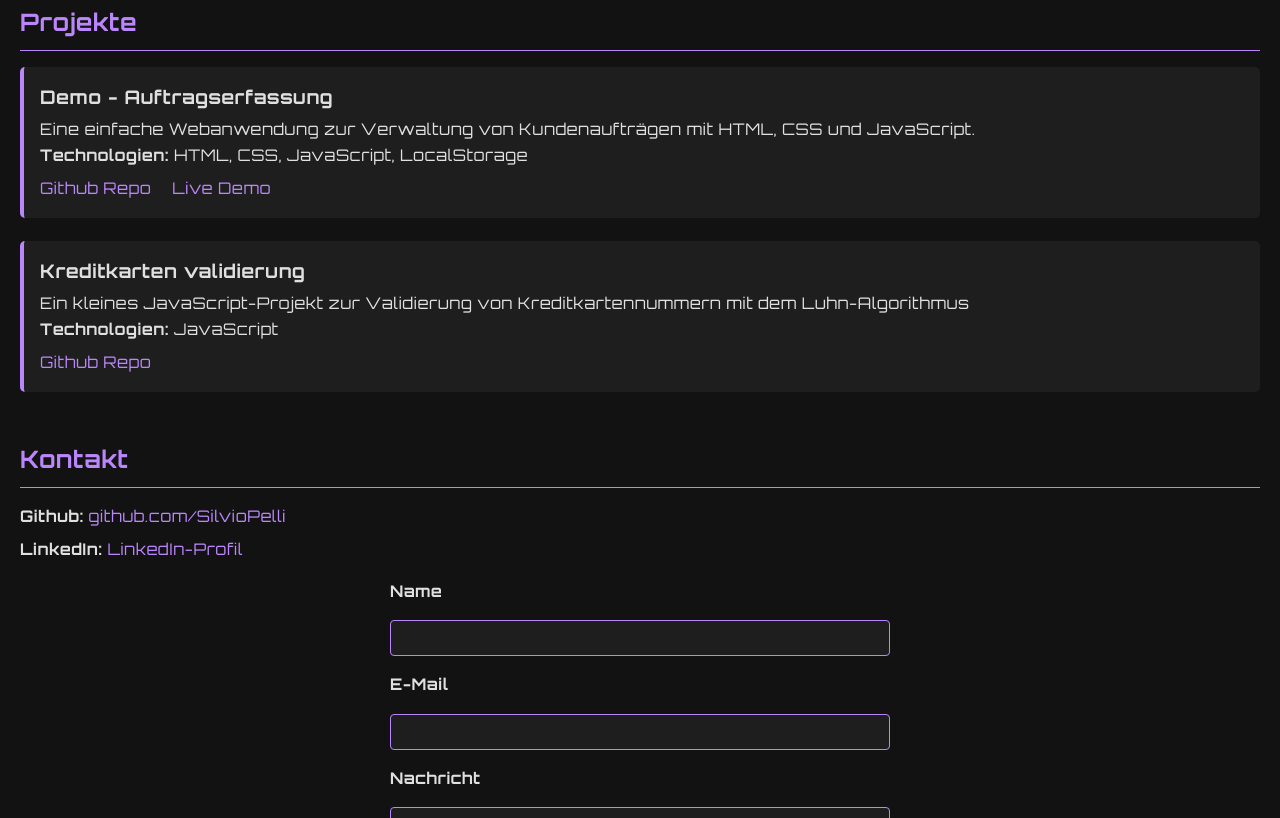
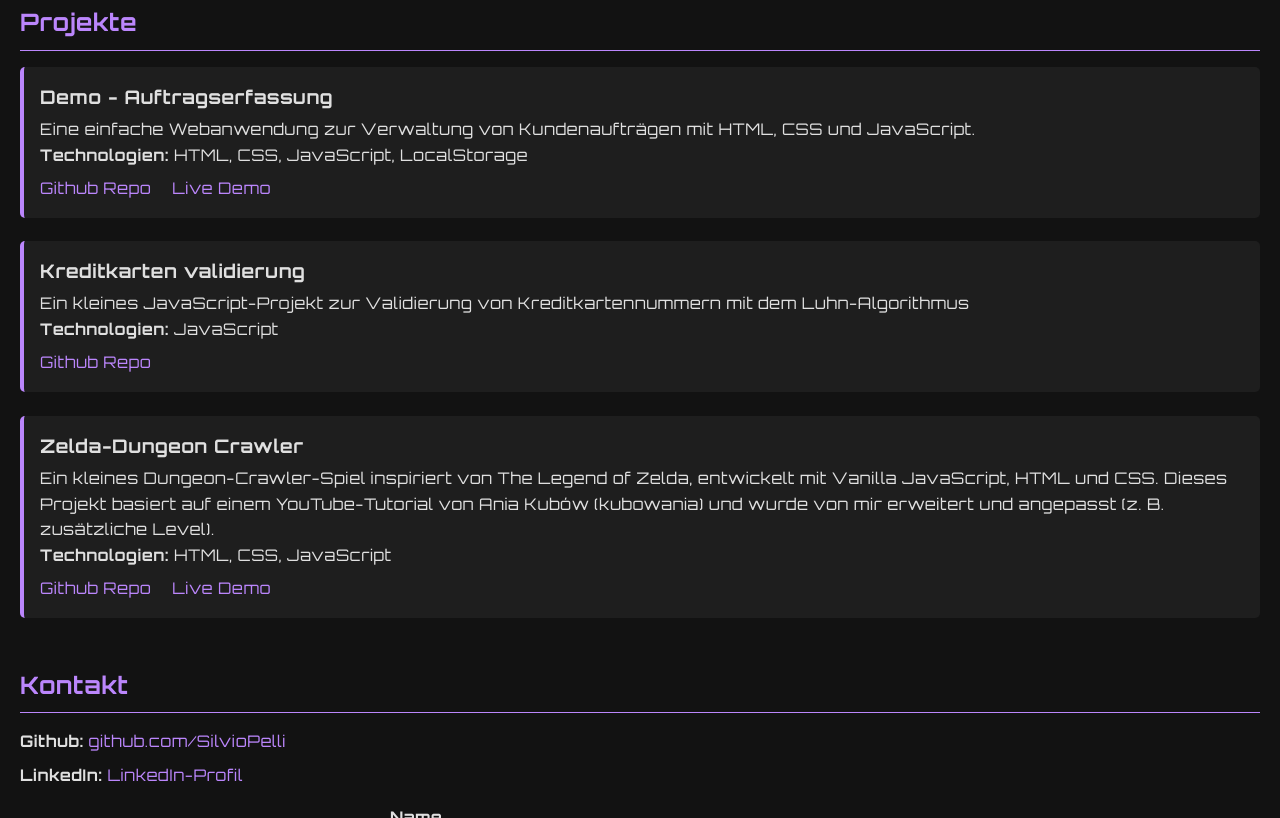
Before and after one commit to SilvioPelli/silviopelli.github.io, a plain HTML site: page index.html in a window 1280 px wide. Shown: the part 434-1252 px from the top of the page. Drawn offline with Linux system fonts and the light colour scheme.

Commit message:
Upadte Projekt

```diff
--- a/index.html
+++ b/index.html
@@ -110,6 +110,23 @@
             </div>
         </div>
 
+        <div class="projekt">
+            <h3>Zelda-Dungeon Crawler</h3>
+            <p>Ein kleines Dungeon-Crawler-Spiel inspiriert von The Legend of Zelda, entwickelt mit Vanilla JavaScript,
+                HTML und CSS. Dieses Projekt basiert auf einem YouTube-Tutorial von Ania Kubów (kubowania) und wurde von
+                mir erweitert und angepasst (z. B. zusätzliche Level).</p>
+            <p><strong>Technologien:</strong> HTML, CSS, JavaScript</p>
+            <div class="links">
+                <a href="https://github.com/SilvioPelli/Zelda-js" target="_blank" rel="noopener noreferrer">
+                    Github Repo
+                </a>
+
+                <a href="https://silviopelli.github.io/Zelda-js/" target="_blank" rel="noopener noreferrer">
+                    Live Demo
+                </a>
+            </div>
+        </div>
+
         <!-- Hier kommen weitere Projekte unten drunter -->
 
     </section>
```
